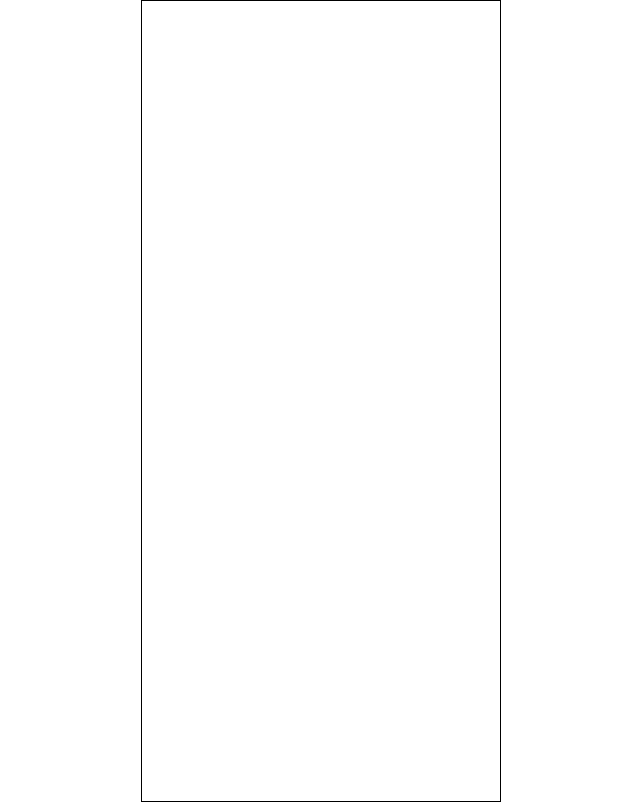
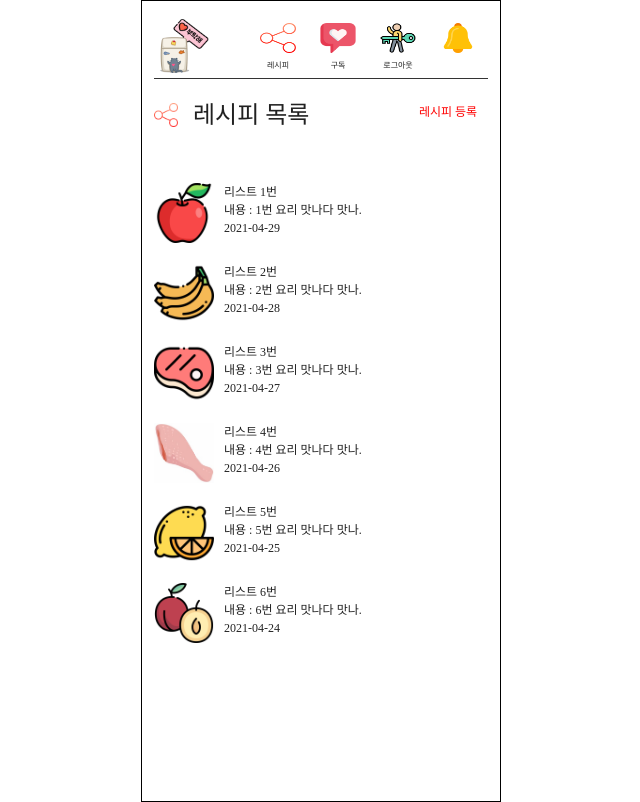
Before and after one commit to JuneHyung/Woo, a Vue app in the folder frontend/: page /recipeList in a window 1280 px wide. Shown: the whole page, without its empty margins (319-959 px from the left). Built offline with nearby package versions, Linux system fonts and the light colour scheme; a web font is replaced by a local one.

Commit message:
create S04P31D109-60 : 레시피 목록 페이지 틀잡기.

```diff
--- a/frontend/src/components/commons/MainHeader.vue
+++ b/frontend/src/components/commons/MainHeader.vue
@@ -40,7 +40,7 @@ export default {
             this.$router.push({ name: 'Start' });
         },
         goShareRecipt() {
-            this.$router.push({ name: 'ShareRecipe' });
+            this.$router.push({ name: 'RecipeList' });
         },
         goSubscribe() {
             this.$router.push({ name: 'Subscribe' });
--- a/frontend/src/router/index.js
+++ b/frontend/src/router/index.js
@@ -13,6 +13,10 @@ import Subscribe from "../views/Subscribe.vue";
 
 import RefAdd from "../views/Refrigerator/RefAdd.vue";
 import RefManage from "../views/Refrigerator/RefManage.vue";
+
+import RecipeList from "../views/Recipe/RecipeList.vue";
+import RecipeDetail from "../views/Recipe/RecipeDetail.vue";
+import RecipeCreate from "../views/Recipe/RecipeCreate.vue";
 Vue.use(VueRouter);
 
 const routes = [
@@ -56,6 +60,21 @@ const routes = [
     name: "RefManage",
     components: { default: RefManage, header: MainHeader },
   },
+  {
+    path: "/recipeList",
+    name: "RecipeList",
+    components: { default: RecipeList, header: MainHeader },
+  },
+  {
+    path: "/recipeDetail",
+    name: "RecipeDetail",
+    components: { default: RecipeDetail, header: MainHeader },
+  },
+  {
+    path: "/recipeCreate",
+    name: "RecipeCreate",
+    components: { default: RecipeCreate, header: MainHeader },
+  },
 ];
 
 const router = new VueRouter({
--- /dev/null
+++ b/frontend/src/views/Recipe/RecipeCreate.vue
@@ -0,0 +1,5 @@
+<template>
+    <v-container>
+        <p>레시피 등록</p>
+    </v-container>
+</template>
--- /dev/null
+++ b/frontend/src/views/Recipe/RecipeDetail.vue
@@ -0,0 +1,5 @@
+<template>
+    <v-container>
+        <p>레시피 디테일</p>
+    </v-container>
+</template>
--- /dev/null
+++ b/frontend/src/views/Recipe/RecipeList.vue
@@ -0,0 +1,89 @@
+<template>
+    <v-container>
+        <v-row>
+            <div style="width: 24px; height: 24px">
+                <img
+                    src="../../assets/images/header/sharing.png"
+                    alt="레시피"
+                    style="width: 100%; height: 100%"
+                />
+            </div>
+            <p style="font-size: 24px; line-height: 24px; margin-left: 15px !important">
+                레시피 목록
+            </p>
+            <v-spacer></v-spacer>
+            <div class="addBtn" @click="goRecipeCreate()">레시피 등록</div>
+        </v-row>
+
+        <div>
+            <v-row
+                v-for="(list, index) in listItem"
+                :key="index"
+                class="my-5"
+                @click="goRecipeDetail()"
+                style="cursor: pointer"
+            >
+                <img :src="list.img" alt="이미지" style="width: 60px; height: 60px" />
+                <div style="margin-left: 10px">
+                    <p>{{ list.title }}</p>
+                    <p>내용 : {{ list.description }}</p>
+                    <p>{{ list.writeDate }}</p>
+                </div>
+            </v-row>
+        </div>
+    </v-container>
+</template>
+<script>
+export default {
+    data() {
+        return {
+            listItem: [
+                {
+                    title: '리스트 1번',
+                    description: '1번 요리 맛나다 맛나.',
+                    img: require('@/assets/images/ingredients/apple.png'),
+                    writeDate: '2021-04-29',
+                },
+                {
+                    title: '리스트 2번',
+                    description: '2번 요리 맛나다 맛나.',
+                    img: require('@/assets/images/ingredients/banana.png'),
+                    writeDate: '2021-04-28',
+                },
+                {
+                    title: '리스트 3번',
+                    description: '3번 요리 맛나다 맛나.',
+                    img: require('@/assets/images/ingredients/beaf.png'),
+                    writeDate: '2021-04-27',
+                },
+                {
+                    title: '리스트 4번',
+                    description: '4번 요리 맛나다 맛나.',
+                    img: require('@/assets/images/ingredients/chicken.jpg'),
+                    writeDate: '2021-04-26',
+                },
+                {
+                    title: '리스트 5번',
+                    description: '5번 요리 맛나다 맛나.',
+                    img: require('@/assets/images/ingredients/lemon.png'),
+                    writeDate: '2021-04-25',
+                },
+                {
+                    title: '리스트 6번',
+                    description: '6번 요리 맛나다 맛나.',
+                    img: require('@/assets/images/ingredients/plum.png'),
+                    writeDate: '2021-04-24',
+                },
+            ],
+        };
+    },
+    methods: {
+        goRecipeCreate() {
+            this.$router.push({ name: 'RecipeCreate' });
+        },
+        goRecipeDetail() {
+            this.$router.push({ name: 'RecipeDetail' });
+        },
+    },
+};
+</script>
```
